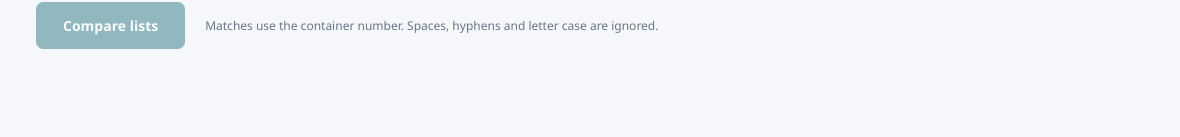
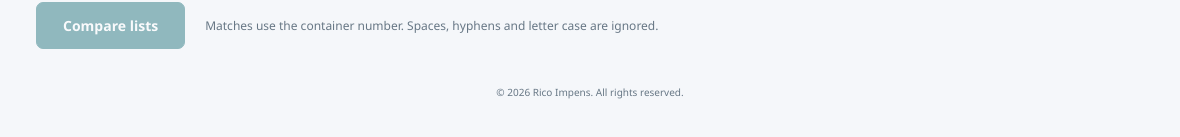
Before and after one commit to Ricoro/LoadingListChecker, an Electron app: page src/index.html in a window 1180 px wide. Shown: the part 389-526 px from the top of the page. Drawn offline with Linux system fonts and the light colour scheme; no server answers.

Commit message:
Add small Rico Impens copyright footer

```diff
--- a/src/index.html
+++ b/src/index.html
@@ -10,4 +10,4 @@
 <p id="message" role="status" aria-live="polite"></p>
 <section id="results" hidden><h2 id="vesselName"></h2><p id="legend">Green: delivered to terminal · Amber: outstanding · Grey: no containernumber · Deep red: blocked on terminal</p><div class="summary"><article><span>Total booked containers</span><strong id="total">0</strong></article><article><span>Container numbers received</span><strong id="received">0</strong></article><article><span>Awaiting container numbers</span><strong id="awaiting">0</strong></article><article><span>On terminal</span><strong id="delivered">0</strong></article><article><span>Blocked on terminal</span><strong id="blocked">0</strong></article></div><div class="teu-summary summary"><article><span>Total TEU booked</span><strong id="booked-teu">0</strong></article><article><span>Total TEU on terminal</span><strong id="terminal-teu">0</strong></article></div>
 <p id="booking-warning" role="status"></p><p id="teu-warning" role="status"></p><p id="quality"></p><div class="toolbar"><h2>Comparison results</h2><label>Status <select id="filter"><option value="all">All vessel containers</option><option>Delivered</option><option>Outstanding</option><option>Blocked</option><option>No containernumber</option></select></label><input id="search" aria-label="Search container number" placeholder="Search container…"><button id="export-marked">Save as Excel</button></div><p id="shown"></p><div class="tablewrap"><table><thead><tr><th>Loading-list row</th><th>Container number</th><th>Size / type</th><th>Booking</th><th>Status</th></tr></thead><tbody id="rows"></tbody></table></div><p id="quayOnly"></p></section>
-</main><script src="renderer.js"></script></body></html>
+<footer class="copyright"><small>© 2026 Rico Impens. All rights reserved.</small></footer></main><script src="renderer.js"></script></body></html>
--- a/src/style.css
+++ b/src/style.css
@@ -55,3 +55,5 @@
 @media(max-width:1000px){.header-actions{position:static;flex-direction:row;flex-wrap:wrap;align-items:center;margin-top:16px}}
 :root[data-theme=dark] input::placeholder{color:#b5c4d2;opacity:1}
 :root[data-theme=dark] #rows tr.no-containernumber .badge{background:#39495b;color:#d4dfec}
+
+.copyright{margin-top:32px;text-align:center;color:#677785}.copyright small{font-size:10px}:root[data-theme=dark] .copyright{color:#a3b3c3}
```
